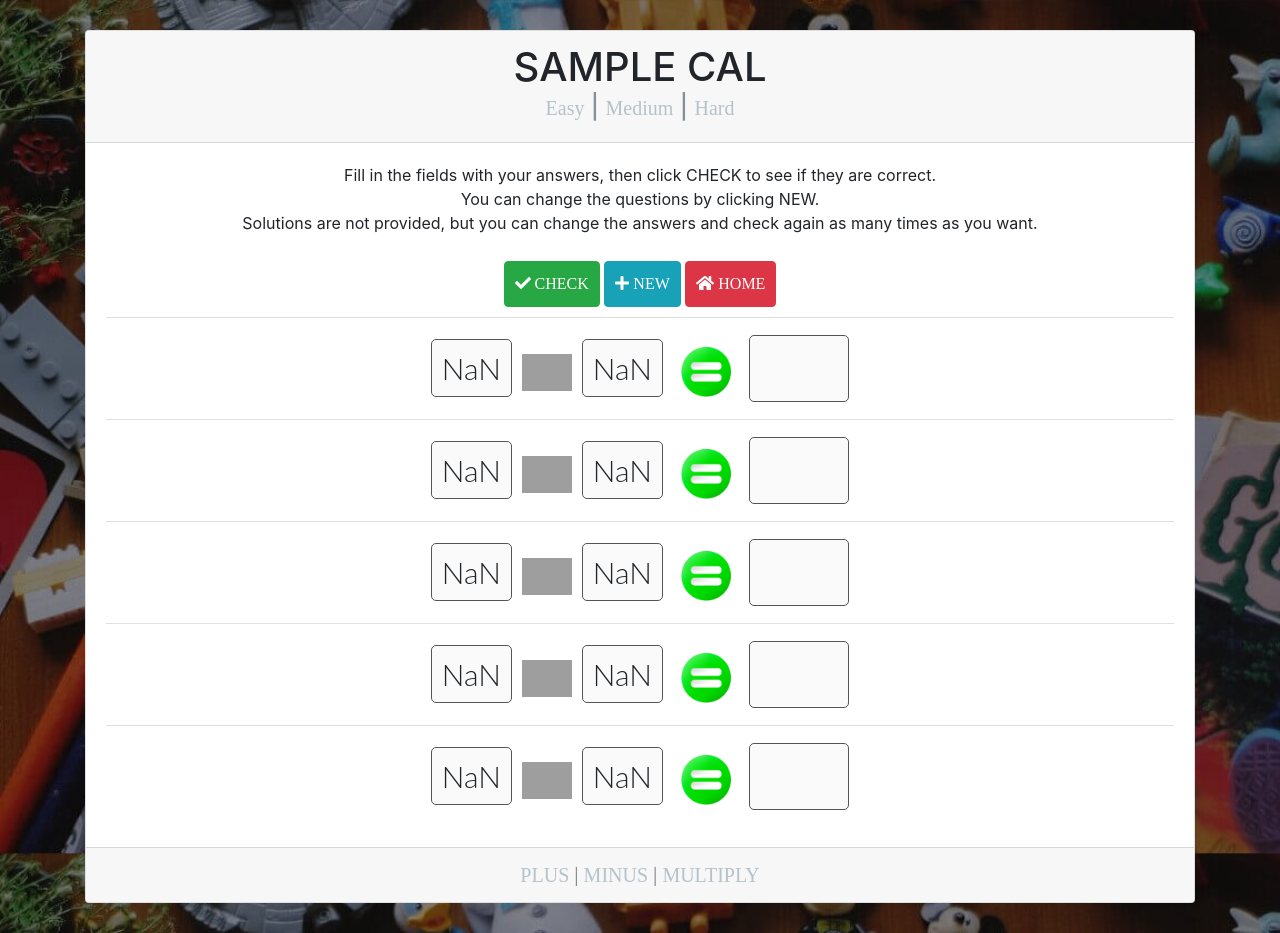
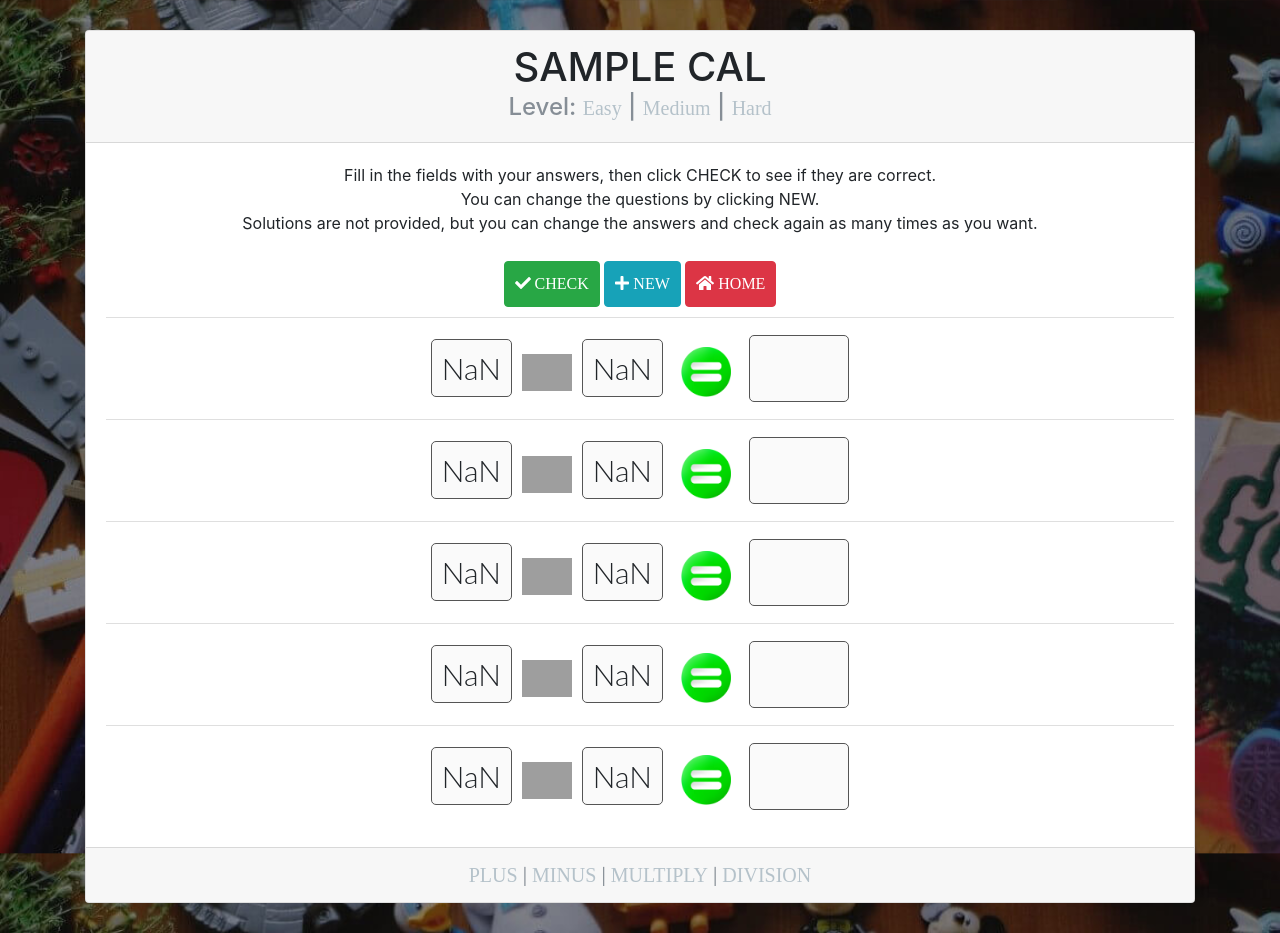
Before and after one commit to vuongngocanh189/pyry, a PHP site: template views/page.twig in a window 1280 px wide. Run offline with PHP 8.4, Linux system fonts and the light colour scheme; the template is opened without the code that fills it: most values are stand-ins (such as "Sample title", 1, 10 or a date in 2020); some libraries are stand-ins or nearby versions; grey boxes are pictures that could not be loaded.

Commit message:
add division

```diff
--- a/app/Controllers/PagesController.php
+++ b/app/Controllers/PagesController.php
@@ -11,7 +11,7 @@ class PagesController extends Controller
 
 	public function index($request, $response)
 	{
-		$cal_array = ['plus', 'minus', 'multiply'];
+		$cal_array = ['plus', 'minus', 'multiply', 'division'];
 		return $this->view->render($response, 'home.twig', [
 			'cal_array' => $cal_array
 		]);
@@ -20,7 +20,7 @@ class PagesController extends Controller
 	{
 		$level = $request->getAttribute("level");
 		$cal = $request->getAttribute("cal");
-		if($cal == "plus" || $cal == "minus" || $cal == "multiply")
+		if($cal == "plus" || $cal == "minus" || $cal == "multiply" || $cal == "division")
 		{
 			if($level == "easy" || $level == "medium" || $level == "hard") {
 				return $this->view->render($response, 'page.twig', [
--- a/public/css/style.css
+++ b/public/css/style.css
@@ -7,7 +7,7 @@ img{
 }
 h2{
 	margin: 20px 0;
-	font-family: Montserrat;
+	/*font-family: Montserrat;*/
 }
 .tab{
 	color: #b5c2ca;
--- a/public/js/first.js
+++ b/public/js/first.js
@@ -1,7 +1,7 @@
     var number1, number2, feedback;
 	var correct_answers = [];
 	var input_array = [];
-	var x;
+	var x, z;
 	var level, cal;
 $(document).ready(function(){
 	level = $(".level").val().toLowerCase();
@@ -59,7 +59,7 @@ function init(x){
 		}
 		else if (cal == "minus"){
 			if(number2 > number1){
-				var z = number1;
+				z = number1;
 				number1 = number2;
 				number2 = z;
 				correct_answers.push(number1-number2);
@@ -69,6 +69,11 @@ function init(x){
 		}
 		else if (cal == "multiply") {
 			correct_answers.push(number1 * number2);
+		}
+		else if (cal == "division") {
+			z = number1 * number2;
+			correct_answers.push(z / number2);
+			number1 = z;
 		}
 		else {
 			//redirect to homepage
--- a/views/page.twig
+++ b/views/page.twig
@@ -6,9 +6,15 @@
 		  	<div class="card-header">
 		  		<h1 class="cal">{{ cal|upper }}</h6>
 		  		<h4 class="card-subtitle mb-2 text-muted">
+		  			Level:
 		  			<a href="{{ path_for('navbar', { 'cal' : cal, 'level': 'easy' }) }}" class="tab tab0">Easy</a> |
-		  			<a href="{{ path_for('navbar', { 'cal' : cal, 'level': 'medium' }) }}" class="tab tab1">Medium</a> |
-		  			<a href="{{ path_for('navbar', { 'cal' : cal, 'level': 'hard' }) }}" class="tab tab2">Hard</a>
+		  			{% if cal != "division" %}
+		  				<a href="{{ path_for('navbar', { 'cal' : cal, 'level': 'medium' }) }}" class="tab tab1">Medium</a> |
+					    <a href="{{ path_for('navbar', { 'cal' : cal, 'level': 'hard' }) }}" class="tab tab2">Hard</a>
+
+					{% elseif cal == "division" %}
+		  				<a href="{{ path_for('navbar', { 'cal' : cal, 'level': 'medium' }) }}" class="tab tab1">Medium</a>
+					{% endif %}
 		  		</h6>
 		  		<input type="hide" class="hide level" value="{{ level }}">
 	 		</div>
@@ -30,7 +36,8 @@
 			<div class="card-footer text-muted">
 				<a href="{{ path_for('navbar', { 'cal' : 'plus', 'level': 'easy' }) }}" class="tab tab3">PLUS</a> |
 				<a href="{{ path_for('navbar', { 'cal' : 'minus', 'level': 'easy' }) }}" class="tab tab4">MINUS</a> |
-				<a href="{{ path_for('navbar', { 'cal' : 'multiply', 'level': 'easy' }) }}" class="tab tab5">MULTIPLY</a>
+				<a href="{{ path_for('navbar', { 'cal' : 'multiply', 'level': 'easy' }) }}" class="tab tab5">MULTIPLY</a> |
+				<a href="{{ path_for('navbar', { 'cal' : 'division', 'level': 'easy' }) }}" class="tab tab6">DIVISION</a>
 			</div>
 		</div>
 	</div>
```
Also changed, not shown: views/home.twig (+15 -1 lines), public/img/division.png (renamed from public/img/divide.png).
